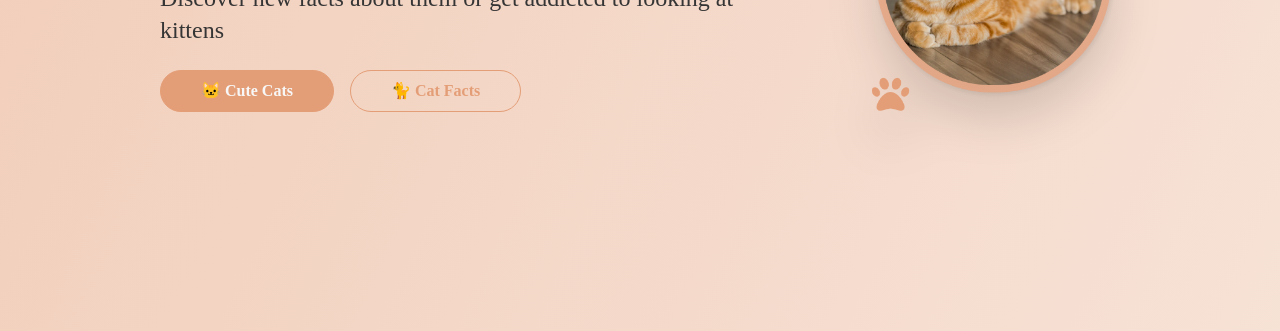
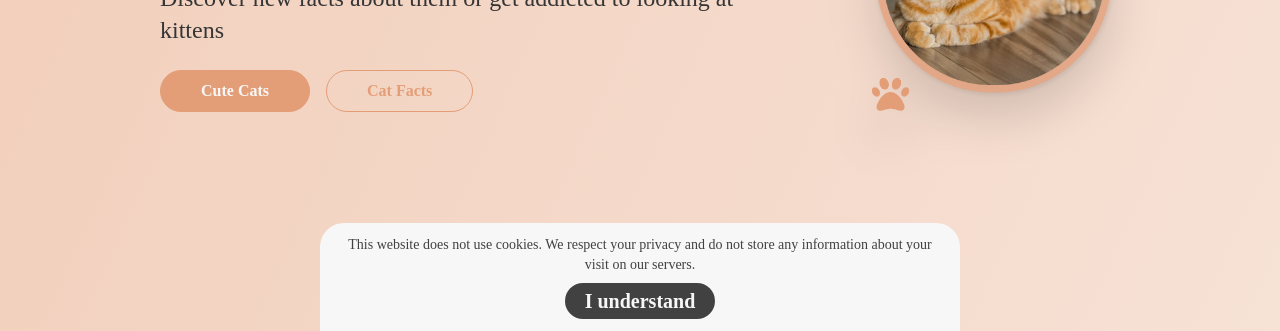
Before and after one commit to GabrielSouzaCosta/catmeow, a Next.js app: page / in a window 1280 px wide. Shown: the part 469-800 px from the top of the page. Built offline with nearby package versions, Linux system fonts and the light colour scheme; no server answers; a web font is replaced by a local one.

Commit message:
cookies consent

```diff
--- /dev/null
+++ b/layout/CookiesBanner.tsx
@@ -0,0 +1,39 @@
+import React, { useEffect, useState } from 'react'
+
+const CookiesBanner = () => {
+  const [consented, setConsented] = useState(false);
+  const [loaded, setLoaded] = useState(false);
+
+
+  function consentCookiesPolicy() {
+    if (typeof window !== "undefined") {
+        setConsented(true);
+        sessionStorage.setItem('consentedCookiesPolicy', 'consented');
+    }
+  }
+
+  useEffect(() => {
+    if (typeof window !== "undefined") {
+        if (sessionStorage.getItem('consentedCookiesPolicy') === 'consented') {
+            setConsented(true)
+        }
+        setLoaded(true)
+    }
+  }, [])
+
+  if (consented || !loaded) return '';
+  return (
+    <div className='fixed inset-x-0 bottom-0 z-50 bg-light dark:bg-dark text-dark dark:text-light rounded-t-3xl py-3 -drop-shadow-2xl w-full lg:w-1/2 mx-auto transitiona-all duration-300'>
+        <div className="container px-4 text-center">
+            <p className='text-sm lg:text-md'>
+                This website does not use cookies. We respect your privacy and do not store any information about your visit on our servers.
+            </p>
+            <button onClick={consentCookiesPolicy} className='lg:text-xl bg-dark dark:bg-light rounded-3xl text-light dark:text-dark px-5 py-1 mt-2 font-bold hover:text-primary hover:drop-shadow-2xl dark:hover:bg-primary dark:hover:text-light transition-all duration-500'>
+                I understand
+            </button>
+        </div>
+    </div>
+  )
+}
+
+export default CookiesBanner
--- a/layout/Layout.tsx
+++ b/layout/Layout.tsx
@@ -1,5 +1,6 @@
 import React, { useEffect, useState } from 'react'
 import { useStateContext } from '../context/ContextProvider'
+import CookiesBanner from './CookiesBanner'
 import Footer from './Footer'
 import Navbar from './Navbar'
 
@@ -16,6 +17,7 @@ const Layout = ({ children } : Props) => {
           <div>
             { children }
           </div>
+        <CookiesBanner />
         <Footer />
     </div>
   )
--- a/pages/index.tsx
+++ b/pages/index.tsx
@@ -65,12 +65,12 @@ const Header = () => (
         <div className="flex gap-x-4">
           <Link href='/cats'>
             <ButtonPrimary>
-              &#128049; Cute Cats
+              Cute Cats
             </ButtonPrimary>
           </Link>
           <Link href='/facts'>
             <ButtonPrimaryOutline>
-               &#128008; Cat Facts
+              Cat Facts
             </ButtonPrimaryOutline>
           </Link>
         </div>
```
